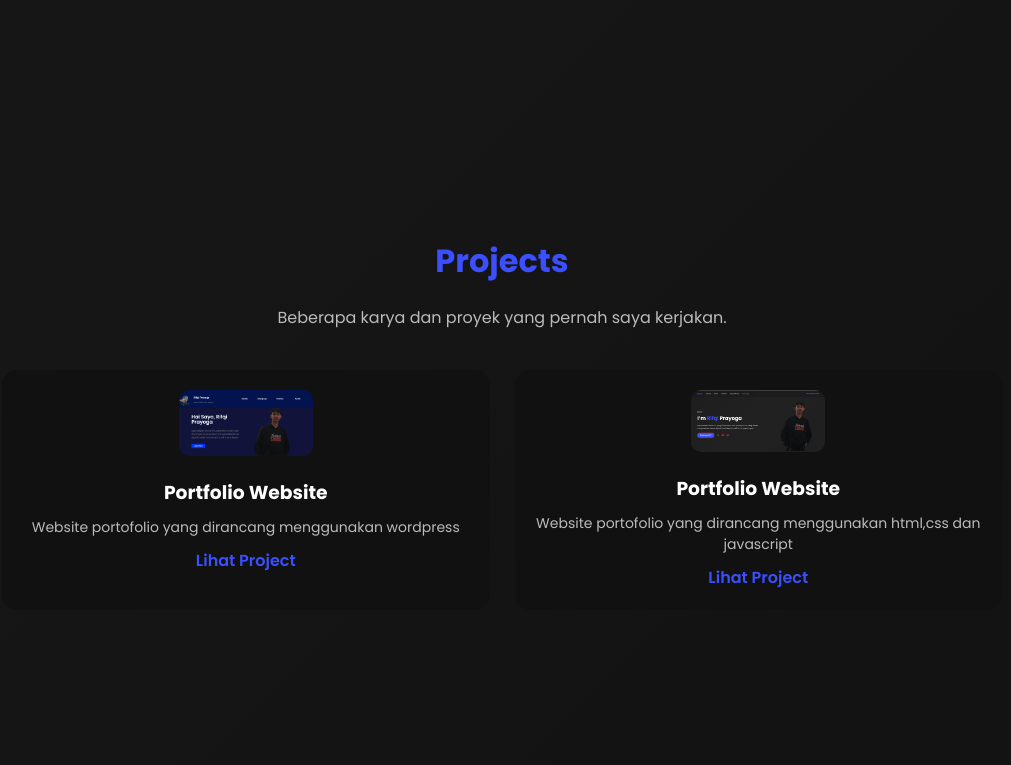
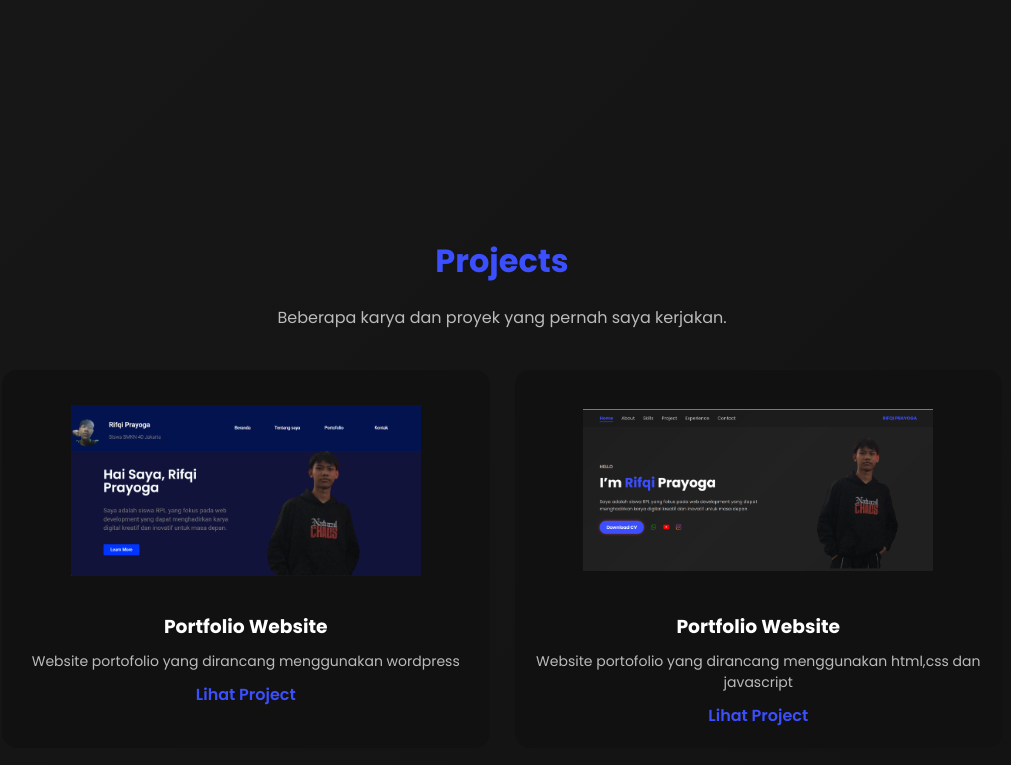
Before and after one commit to RifqiPrayoga/Website-Portofolio, a plain HTML site: page index.html in a window 1280 px wide. Shown: the part 1973-2738 px from the top of the page, without its empty margins (138-1149 px from the left). Drawn offline with Linux system fonts and the light colour scheme.

Commit message:
Update style.css

```diff
--- a/style.css
+++ b/style.css
@@ -252,9 +252,23 @@ section p {
 }
 
 .project-card img {
-  width: 30%;
+  width: 80%;
   border-radius: 10px;
   margin-bottom: 15px;
+}
+
+.project-wordpress {
+    width: 100%;
+    max-width: 350px;
+    height: 200px;
+    object-fit: contain;
+}
+
+.project-portofolio {
+    width: 100%;
+    max-width: 350px;
+    height: 200px;
+    object-fit: contain;
 }
 
 .project-card h3 {
```
